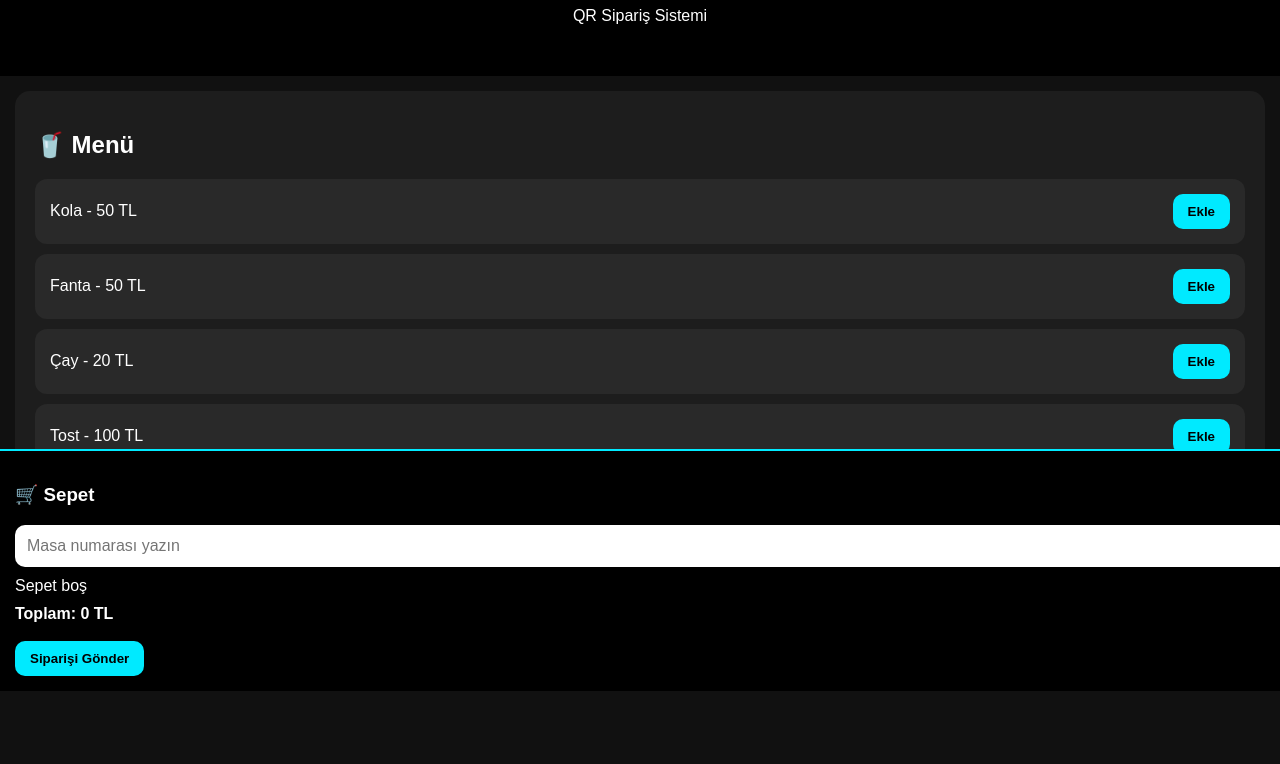
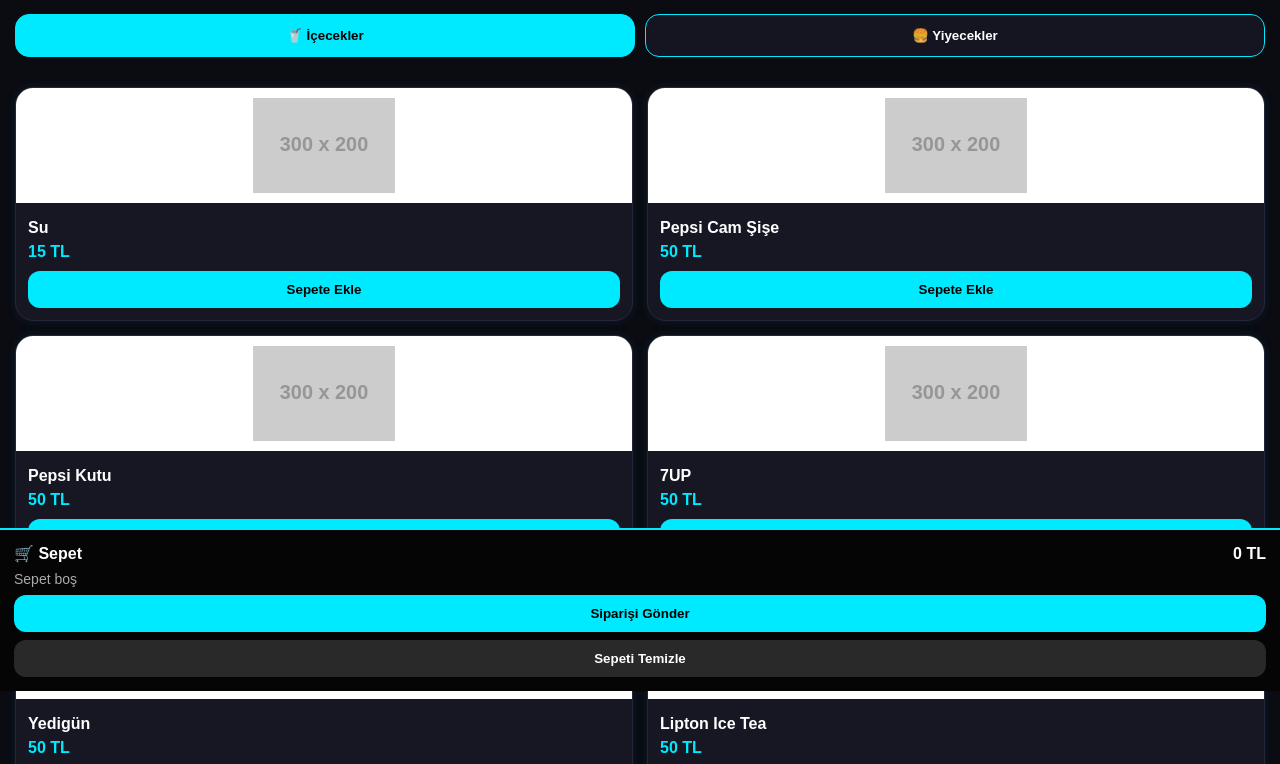
Before and after one commit to Ceo69/eglence-playstation, a plain HTML site: page index.html in a window 1280 px wide. Shown: the part 109-873 px from the top of the page. Before the commit the page ends 800 px from the top, so only its background shows below. Drawn offline with Linux system fonts and the light colour scheme; placeholder pictures from the web are drawn by us.

Commit message:
Refactor index.html for improved layout and functionality
Updated title and improved styling for header and menu items. Enhanced functionality for adding items to the cart and sending orders via WhatsApp.

```diff
--- a/index.html
+++ b/index.html
@@ -3,71 +3,143 @@
 <head>
 <meta charset="UTF-8">
 <meta name="viewport" content="width=device-width, initial-scale=1.0">
-<title>Eğlence Playstation</title>
+<title>Eğlence Playstation Sipariş</title>
 
 <style>
+* { box-sizing: border-box; }
+
 body {
-    margin:0;
+    margin: 0;
     font-family: Arial, sans-serif;
-    background:#111;
-    color:white;
+    background: #0b0b12;
+    color: white;
+    padding-bottom: 130px;
 }
 
 header {
-    text-align:center;
-    padding:35px 20px;
-    background:#000;
+    padding: 25px 18px;
+    background: linear-gradient(135deg, #050505, #111133);
+    border-bottom: 1px solid #2626ff;
 }
 
-h1 { color:#00eaff; }
-
-.kutu {
-    background:#1d1d1d;
-    margin:15px;
-    padding:20px;
-    border-radius:15px;
+header h1 {
+    margin: 0;
+    color: #00eaff;
+    font-size: 26px;
 }
 
-.menu-item {
-    display:flex;
-    justify-content:space-between;
-    align-items:center;
-    background:#292929;
-    padding:15px;
-    border-radius:12px;
-    margin-bottom:10px;
+header p {
+    margin: 8px 0 0;
+    color: #cfcfcf;
 }
 
-button {
-    background:#00eaff;
-    color:#000;
-    border:none;
-    padding:10px 15px;
-    border-radius:10px;
-    font-weight:bold;
+.tabs {
+    display: flex;
+    gap: 10px;
+    padding: 15px;
+    position: sticky;
+    top: 0;
+    background: #0b0b12;
+    z-index: 5;
 }
 
-.sepet {
-    position:fixed;
-    bottom:0;
-    left:0;
-    right:0;
-    background:#000;
-    padding:15px;
-    border-top:2px solid #00eaff;
+.tab {
+    flex: 1;
+    padding: 13px;
+    border-radius: 14px;
+    border: 1px solid #00eaff;
+    background: #151522;
+    color: white;
+    font-weight: bold;
 }
 
-input {
-    width:100%;
-    padding:12px;
-    border-radius:10px;
-    border:none;
-    margin-bottom:10px;
-    font-size:16px;
+.tab.active {
+    background: #00eaff;
+    color: #000;
 }
 
-#sepetListesi {
-    margin-bottom:10px;
+.grid {
+    display: grid;
+    grid-template-columns: repeat(2, 1fr);
+    gap: 14px;
+    padding: 15px;
+}
+
+.card {
+    background: #171724;
+    border: 1px solid #26263a;
+    border-radius: 18px;
+    overflow: hidden;
+    box-shadow: 0 0 12px rgba(0, 234, 255, 0.08);
+}
+
+.card img {
+    width: 100%;
+    height: 115px;
+    object-fit: contain;
+    background: #fff;
+    padding: 10px;
+}
+
+.card-body {
+    padding: 12px;
+}
+
+.card h3 {
+    margin: 0 0 6px;
+    font-size: 16px;
+}
+
+.price {
+    color: #00eaff;
+    font-weight: bold;
+    margin-bottom: 10px;
+}
+
+.card button,
+.cart button {
+    width: 100%;
+    background: #00eaff;
+    color: #000;
+    border: none;
+    padding: 11px;
+    border-radius: 12px;
+    font-weight: bold;
+}
+
+.cart {
+    position: fixed;
+    left: 0;
+    right: 0;
+    bottom: 0;
+    background: #050505;
+    border-top: 2px solid #00eaff;
+    padding: 14px;
+    z-index: 10;
+}
+
+.cart-head {
+    display: flex;
+    justify-content: space-between;
+    align-items: center;
+}
+
+.cart-items {
+    max-height: 90px;
+    overflow-y: auto;
+    margin: 8px 0;
+    color: #ddd;
+    font-size: 14px;
+}
+
+.small-btn {
+    background: #292929 !important;
+    color: white !important;
+    margin-top: 8px;
+}
+
+.empty {
+    color: #aaa;
 }
 </style>
 </head>
@@ -75,103 +147,190 @@
 <body>
 
 <header>
-<h1>🎮 Eğlence Playstation</h1>
-<p>QR Sipariş Sistemi</p>
+    <h1>🎮 Eğlence Playstation</h1>
+    <p>Menüden ürün seç, sepete ekle, WhatsApp ile gönder.</p>
 </header>
 
-<div class="kutu">
-<h2>🥤 Menü</h2>
-
-<div class="menu-item">
-<span>Kola - 50 TL</span>
-<button onclick="sepeteEkle('Kola', 50)">Ekle</button>
+<div class="tabs">
+    <button class="tab active" onclick="kategoriSec('İçecekler', this)">🥤 İçecekler</button>
+    <button class="tab" onclick="kategoriSec('Yiyecekler', this)">🍔 Yiyecekler</button>
 </div>
 
-<div class="menu-item">
-<span>Fanta - 50 TL</span>
-<button onclick="sepeteEkle('Fanta', 50)">Ekle</button>
-</div>
+<div class="grid" id="urunAlani"></div>
 
-<div class="menu-item">
-<span>Çay - 20 TL</span>
-<button onclick="sepeteEkle('Çay', 20)">Ekle</button>
-</div>
+<div class="cart">
+    <div class="cart-head">
+        <strong>🛒 Sepet</strong>
+        <strong><span id="toplam">0</span> TL</strong>
+    </div>
 
-<div class="menu-item">
-<span>Tost - 100 TL</span>
-<button onclick="sepeteEkle('Tost', 100)">Ekle</button>
-</div>
+    <div class="cart-items" id="sepetListesi">
+        <span class="empty">Sepet boş</span>
+    </div>
 
-<div class="menu-item">
-<span>Su - 15 TL</span>
-<button onclick="sepeteEkle('Su', 15)">Ekle</button>
-</div>
-
-</div>
-
-<div class="sepet">
-<h3>🛒 Sepet</h3>
-
-<input type="text" id="masaNo" placeholder="Masa numarası yazın">
-
-<div id="sepetListesi">Sepet boş</div>
-
-<strong>Toplam: <span id="toplam">0</span> TL</strong>
-<br><br>
-
-<button onclick="siparisGonder()">Siparişi Gönder</button>
+    <button onclick="siparisGonder()">Siparişi Gönder</button>
+    <button class="small-btn" onclick="sepetiTemizle()">Sepeti Temizle</button>
 </div>
 
 <script>
+const whatsappNumara = "905423948645";
+
+const urunler = [
+    {
+        ad: "Su",
+        fiyat: 15,
+        kategori: "İçecekler",
+        resim: "https://via.placeholder.com/300x200?text=Su"
+    },
+    {
+        ad: "Pepsi Cam Şişe",
+        fiyat: 50,
+        kategori: "İçecekler",
+        resim: "https://via.placeholder.com/300x200?text=Pepsi"
+    },
+    {
+        ad: "Pepsi Kutu",
+        fiyat: 50,
+        kategori: "İçecekler",
+        resim: "https://via.placeholder.com/300x200?text=Pepsi+Kutu"
+    },
+    {
+        ad: "7UP",
+        fiyat: 50,
+        kategori: "İçecekler",
+        resim: "https://via.placeholder.com/300x200?text=7UP"
+    },
+    {
+        ad: "Yedigün",
+        fiyat: 50,
+        kategori: "İçecekler",
+        resim: "https://via.placeholder.com/300x200?text=Yedigun"
+    },
+    {
+        ad: "Lipton Ice Tea",
+        fiyat: 50,
+        kategori: "İçecekler",
+        resim: "https://via.placeholder.com/300x200?text=Lipton"
+    },
+    {
+        ad: "Tropicana",
+        fiyat: 50,
+        kategori: "İçecekler",
+        resim: "https://via.placeholder.com/300x200?text=Tropicana"
+    },
+    {
+        ad: "Maden Suyu",
+        fiyat: 30,
+        kategori: "İçecekler",
+        resim: "https://via.placeholder.com/300x200?text=Maden+Suyu"
+    },
+    {
+        ad: "Tost",
+        fiyat: 100,
+        kategori: "Yiyecekler",
+        resim: "https://via.placeholder.com/300x200?text=Tost"
+    },
+    {
+        ad: "Sufle",
+        fiyat: 100,
+        kategori: "Yiyecekler",
+        resim: "https://via.placeholder.com/300x200?text=Sufle"
+    }
+];
+
+let aktifKategori = "İçecekler";
 let sepet = [];
-let toplam = 0;
 
-function sepeteEkle(urun, fiyat) {
-    sepet.push({urun, fiyat});
-    toplam += fiyat;
+function urunleriGoster() {
+    const alan = document.getElementById("urunAlani");
+    alan.innerHTML = "";
+
+    urunler
+        .filter(urun => urun.kategori === aktifKategori)
+        .forEach(urun => {
+            alan.innerHTML += `
+                <div class="card">
+                    <img src="${urun.resim}" alt="${urun.ad}">
+                    <div class="card-body">
+                        <h3>${urun.ad}</h3>
+                        <div class="price">${urun.fiyat} TL</div>
+                        <button onclick="sepeteEkle('${urun.ad}')">Sepete Ekle</button>
+                    </div>
+                </div>
+            `;
+        });
+}
+
+function kategoriSec(kategori, buton) {
+    aktifKategori = kategori;
+
+    document.querySelectorAll(".tab").forEach(btn => btn.classList.remove("active"));
+    buton.classList.add("active");
+
+    urunleriGoster();
+}
+
+function sepeteEkle(urunAdi) {
+    const urun = urunler.find(item => item.ad === urunAdi);
+    const mevcut = sepet.find(item => item.ad === urunAdi);
+
+    if (mevcut) {
+        mevcut.adet += 1;
+    } else {
+        sepet.push({ ...urun, adet: 1 });
+    }
+
     sepetiGuncelle();
 }
 
 function sepetiGuncelle() {
-    let liste = document.getElementById("sepetListesi");
-    let toplamAlan = document.getElementById("toplam");
+    const liste = document.getElementById("sepetListesi");
+    const toplamAlan = document.getElementById("toplam");
 
     if (sepet.length === 0) {
-        liste.innerHTML = "Sepet boş";
-    } else {
-        liste.innerHTML = sepet.map((item, index) =>
-            `${index + 1}. ${item.urun} - ${item.fiyat} TL`
-        ).join("<br>");
+        liste.innerHTML = '<span class="empty">Sepet boş</span>';
+        toplamAlan.innerText = 0;
+        return;
     }
+
+    let toplam = 0;
+    liste.innerHTML = "";
+
+    sepet.forEach(item => {
+        toplam += item.fiyat * item.adet;
+        liste.innerHTML += `${item.adet} × ${item.ad} - ${item.fiyat * item.adet} TL<br>`;
+    });
 
     toplamAlan.innerText = toplam;
 }
 
+function sepetiTemizle() {
+    sepet = [];
+    sepetiGuncelle();
+}
+
 function siparisGonder() {
-    let masaNo = document.getElementById("masaNo").value;
-
-    if (masaNo === "") {
-        alert("Lütfen masa numarası yazın.");
-        return;
-    }
-
     if (sepet.length === 0) {
         alert("Sepet boş.");
         return;
     }
 
-    let mesaj = `Merhaba, sipariş vermek istiyorum.%0A%0A`;
-    mesaj += `Masa No: ${masaNo}%0A%0A`;
-    mesaj += `Sipariş:%0A`;
+    let toplam = 0;
+    let mesaj = "Merhaba, sipariş vermek istiyorum.%0A%0A";
+    mesaj += "Sipariş:%0A";
 
     sepet.forEach(item => {
-        mesaj += `- ${item.urun} - ${item.fiyat} TL%0A`;
+        const araToplam = item.fiyat * item.adet;
+        toplam += araToplam;
+        mesaj += `- ${item.adet} x ${item.ad} - ${araToplam} TL%0A`;
     });
 
     mesaj += `%0AToplam: ${toplam} TL`;
 
-    window.location.href = `https://wa.me/905423948645?text=${mesaj}`;
+    window.location.href = `https://wa.me/${whatsappNumara}?text=${mesaj}`;
 }
+
+urunleriGoster();
 </script>
 
 </body>
```
